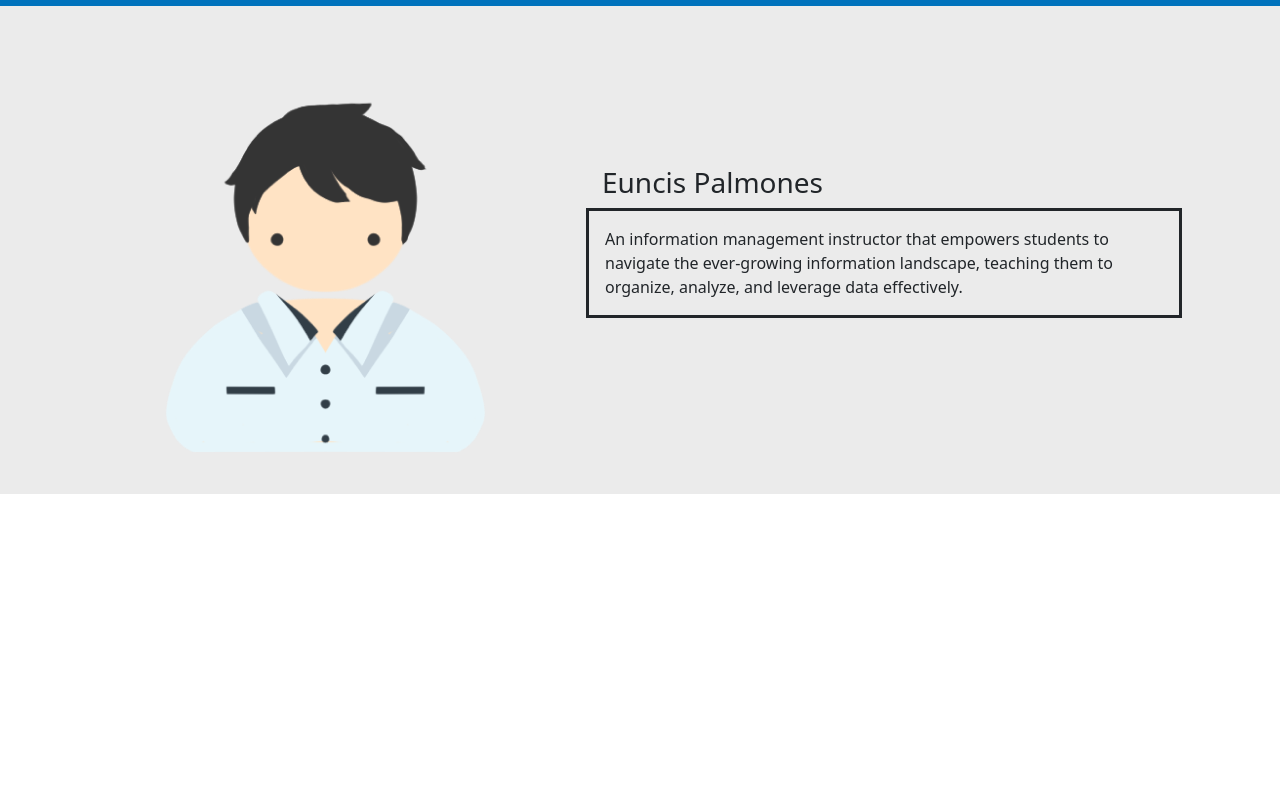
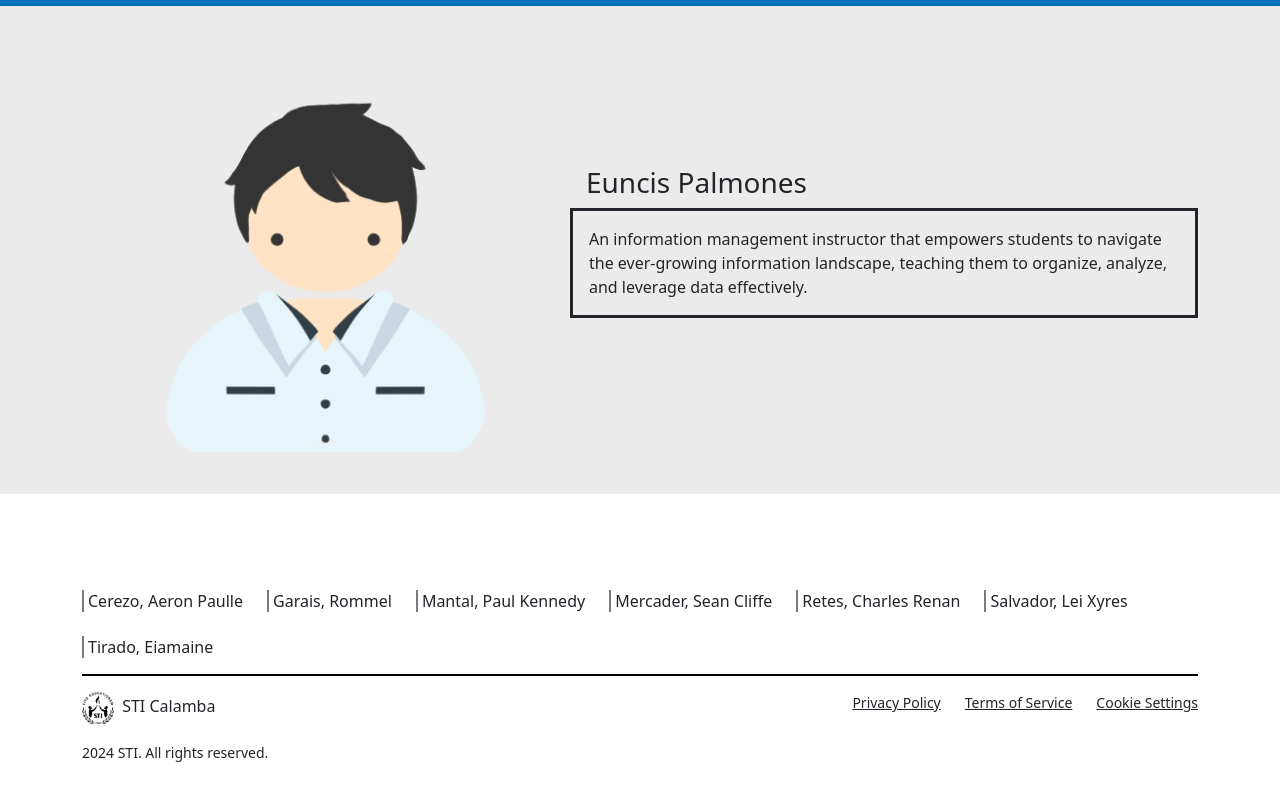
Before and after one commit to workingphasmid/BSCS-Brochure, a plain HTML site: page index.html in a window 1280 px wide. Shown: the part 3196-4008 px from the top of the page. Before the commit the page ends 3738 px from the top, so only its background shows below. Drawn offline with nearby package versions, Linux system fonts and the light colour scheme.

Commit message:
D - footer

```diff
--- a/index.html
+++ b/index.html
@@ -147,7 +147,7 @@
               <img src="./images/Fac1 2.png" alt="" class="img-fluid" />
             </div>
             <div class="col d-flex align-items-center">
-              <div class="p-3">
+              <div class="py-2">
                 <h3 class="ps-3 mb-2">Jon Philip Daludado</h3>
                 <p class="p-3 border border-dark border-3">A web programming instructor that equips students with the skills to design and build interactive experiences for the web.</p>
               </div>
@@ -161,7 +161,7 @@
               <img src="./images/Fac1 3.png" alt="" class="img-fluid" />
             </div>
             <div class="col d-flex align-items-center">
-              <div class="p-3">
+              <div class="py-2">
                 <h3 class="ps-3 mb-2">Lyca Mancilla</h3>
                 <p class="p-3 border border-light border-3">A design and analysis of algorithms instructor who unlocks the secrets of efficient problem-solving through the creation and analysis of algorithms.</p>
               </div>
@@ -175,7 +175,7 @@
               <img src="./images/Fac1 4.png" alt="" class="img-fluid" />
             </div>
             <div class="col d-flex align-items-center">
-              <div class="p-3">
+              <div class="py-2">
                 <h3 class="ps-3 mb-2">Euncis Palmones</h3>
                 <p class="p-3 border border-dark border-3">An information management instructor that empowers students to navigate the ever-growing information landscape, teaching them to organize, analyze, and leverage data effectively.</p>
               </div>
@@ -185,37 +185,58 @@
       </div>
     </section>
 
-    <!--
-    <footer id="footer" class="container-fluid row gap-4 py-5">
-      <div class="col-12 d-flex justify-content-between">
-        <span>Cerezo, Aeron Paulle</span>
-        <span>Garais, Rommel</span>
-        <span>Mantal, Paul Kennedy</span>
-        <span>Mercader, Sean Cliffe</span>
-        <span>Retes, Charles Renan</span>
-        <span>Salvador, Lei Xyres</span>
-        <span>Tirado, Eiamaine</span>
+    <!-- Footer -->
+    <footer id="footer" class="container-lg py-5 d-flex flex-column gap-3">
+      <div class="d-flex flex-wrap gap-2 gap-lg-4">
+        <div class="d-flex gap-1">
+          <div class="vr"></div>
+          <span style="white-space: nowrap; line-height: normal">Cerezo, Aeron Paulle</span>
+        </div>
+        <div class="d-flex gap-1">
+          <div class="vr"></div>
+          <span style="white-space: nowrap; line-height: normal">Garais, Rommel</span>
+        </div>
+        <div class="d-flex gap-1">
+          <div class="vr"></div>
+          <span style="white-space: nowrap; line-height: normal">Mantal, Paul Kennedy</span>
+        </div>
+        <div class="d-flex gap-1">
+          <div class="vr"></div>
+          <span style="white-space: nowrap; line-height: normal">Mercader, Sean Cliffe</span>
+        </div>
+        <div class="d-flex gap-1">
+          <div class="vr"></div>
+          <span style="white-space: nowrap; line-height: normal">Retes, Charles Renan</span>
+        </div>
+        <div class="d-flex gap-1">
+          <div class="vr"></div>
+          <span style="white-space: nowrap; line-height: normal">Salvador, Lei Xyres</span>
+        </div>
+        <div class="d-flex gap-1">
+          <div class="vr"></div>
+          <span style="white-space: nowrap; line-height: normal">Tirado, Eiamaine</span>
+        </div>
       </div>
-      <div class="col-12 footer-line"></div>
-      <div class="col-12 d-flex justify-content-between">
+      <div class="footer-line"></div>
+      <div class="d-flex justify-content-between">
         <a class="navbar-brand" href="#">
           <img src="./icons/logo-sti-black.png" alt="" width="32px" height="32px" />
           <span class="fw-medium ps-1">STI Calamba</span>
         </a>
-        <div class="d-flex gap-4">
+        <div class="d-flex flex-column flex-md-row gap-4">
           <small>
-            <a href="" class="fw-medium link-underline-dark link-dark">Privacy Policy</a>
+            <a href="#" class="fw-medium link-underline-dark link-dark">Privacy Policy</a>
           </small>
           <small>
-            <a href="" class="fw-medium link-underline-dark link-dark">Terms of Service</a>
+            <a href="#" class="fw-medium link-underline-dark link-dark">Terms of Service</a>
           </small>
           <small>
-            <a href="" class="fw-medium link-underline-dark link-dark">Cookie Settings</a>
+            <a href="#" class="fw-medium link-underline-dark link-dark">Cookie Settings</a>
           </small>
         </div>
       </div>
-      <div class="col-12"><small>2024 STI. All rights reserved.</small></div>
-    </footer> -->
+      <div class=""><small>2024 STI. All rights reserved.</small></div>
+    </footer>
 
     <script src="https://cdn.jsdelivr.net/npm/bootstrap@5.3.3/dist/js/bootstrap.bundle.min.js" integrity="sha384-YvpcrYf0tY3lHB60NNkmXc5s9fDVZLESaAA55NDzOxhy9GkcIdslK1eN7N6jIeHz" crossorigin="anonymous"></script>
   </body>
--- a/other.css
+++ b/other.css
@@ -5,5 +5,12 @@
   background-color: #ebebeb;
 }
 
-.faculty-dc {
+.vr {
+  width: 2px;
+  opacity: 0.6;
 }
+
+.footer-line {
+  height: 2px;
+  background-color: black;
+}
```
